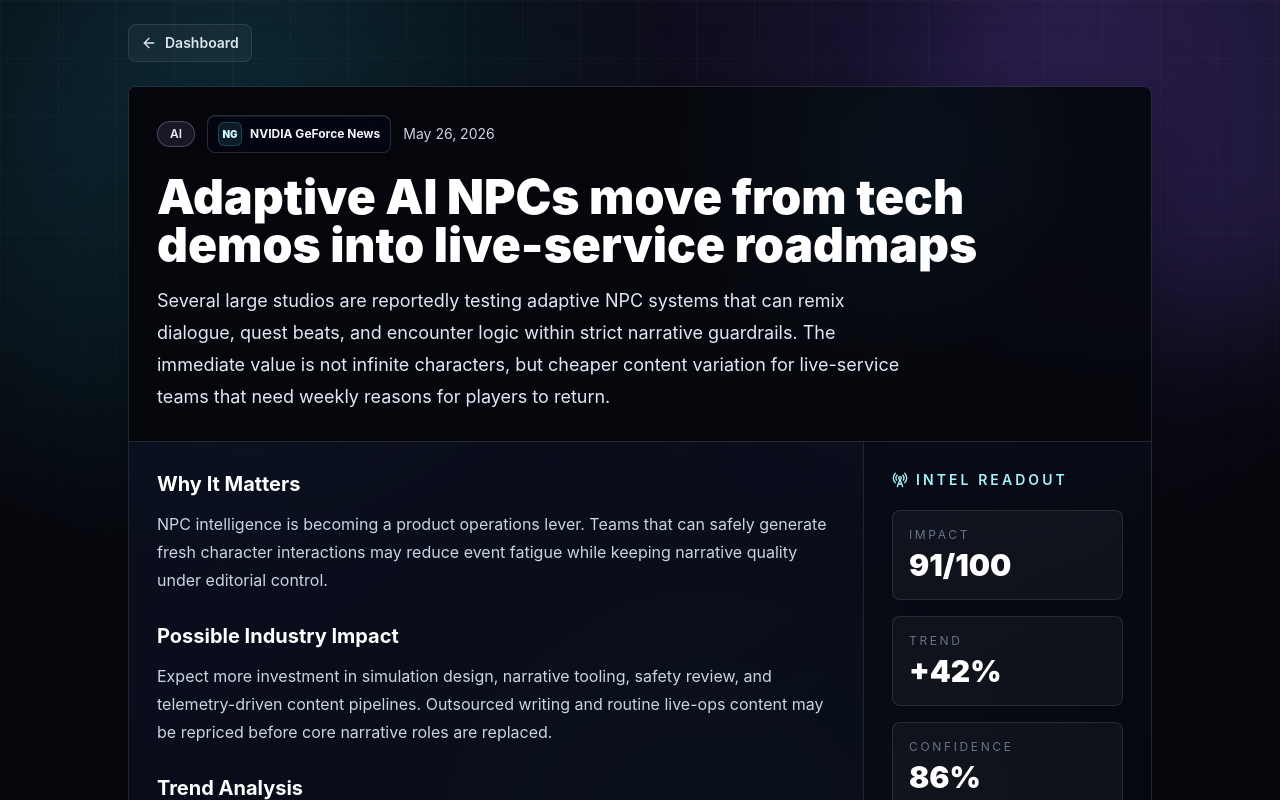
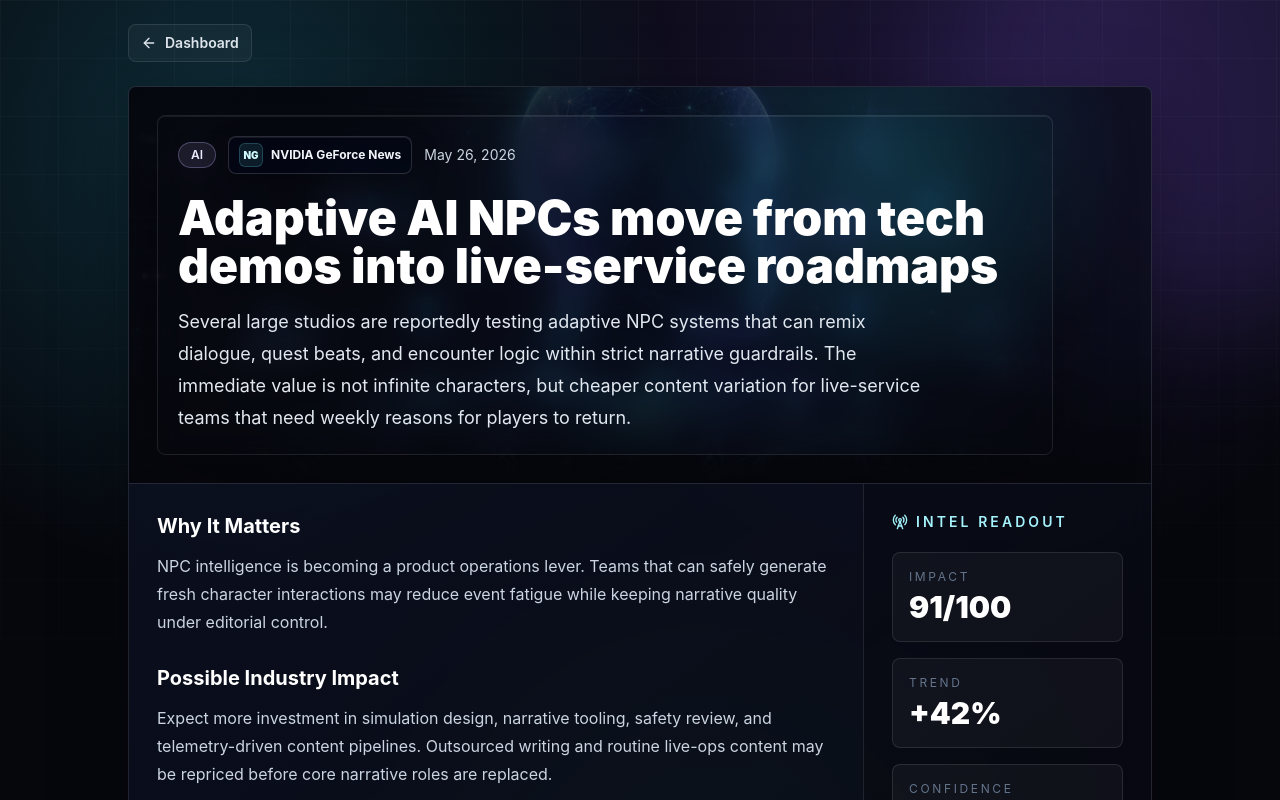
Before and after one commit to ethankim417/LoreEngine, a Next.js app: page /articles/adaptive-ai-npcs-enter-live-service-roadmaps in a window 1280 px wide. Shown: the top 800 px of the page. Built offline with nearby package versions, Linux system fonts and the light colour scheme.

Commit message:
Balance article hero imagery

```diff
--- a/app/articles/[slug]/page.tsx
+++ b/app/articles/[slug]/page.tsx
@@ -55,13 +55,12 @@ export default function ArticlePage({ params }: ArticlePageProps) {
               fill
               priority
               sizes="100vw"
-              className="object-cover opacity-20 [mask-image:linear-gradient(90deg,black,transparent_70%)]"
+              className="object-cover opacity-45 [mask-image:linear-gradient(90deg,black,black_64%,transparent_96%)]"
             />
-            <div className="absolute inset-0 bg-[radial-gradient(circle_at_72%_18%,rgba(50,217,255,0.08),transparent_28%),linear-gradient(90deg,rgba(6,7,13,1),rgba(6,7,13,0.96)_56%,rgba(6,7,13,0.82))]" />
-            <div className="absolute left-0 top-0 h-full w-full max-w-4xl bg-gradient-to-r from-[#06070d] via-[#06070d]/95 to-transparent" />
+            <div className="absolute inset-0 bg-[radial-gradient(circle_at_74%_18%,rgba(50,217,255,0.18),transparent_30%),linear-gradient(90deg,rgba(6,7,13,0.78),rgba(6,7,13,0.52)_56%,rgba(6,7,13,0.28))]" />
             <div className="absolute inset-x-0 bottom-0 h-32 bg-gradient-to-t from-[#06070d] to-transparent" />
 
-            <div className="relative z-10">
+            <div className="relative z-10 max-w-4xl rounded-lg border border-white/10 bg-slate-950/58 p-4 shadow-[0_24px_80px_rgba(0,0,0,0.36),inset_0_1px_0_rgba(255,255,255,0.08)] backdrop-blur-md sm:p-5">
               <div className="flex flex-wrap items-center gap-3">
                 <span className={`rounded-full border px-3 py-1 text-xs font-semibold ${categoryTone(article.category)}`}>
                   {article.category}
```
